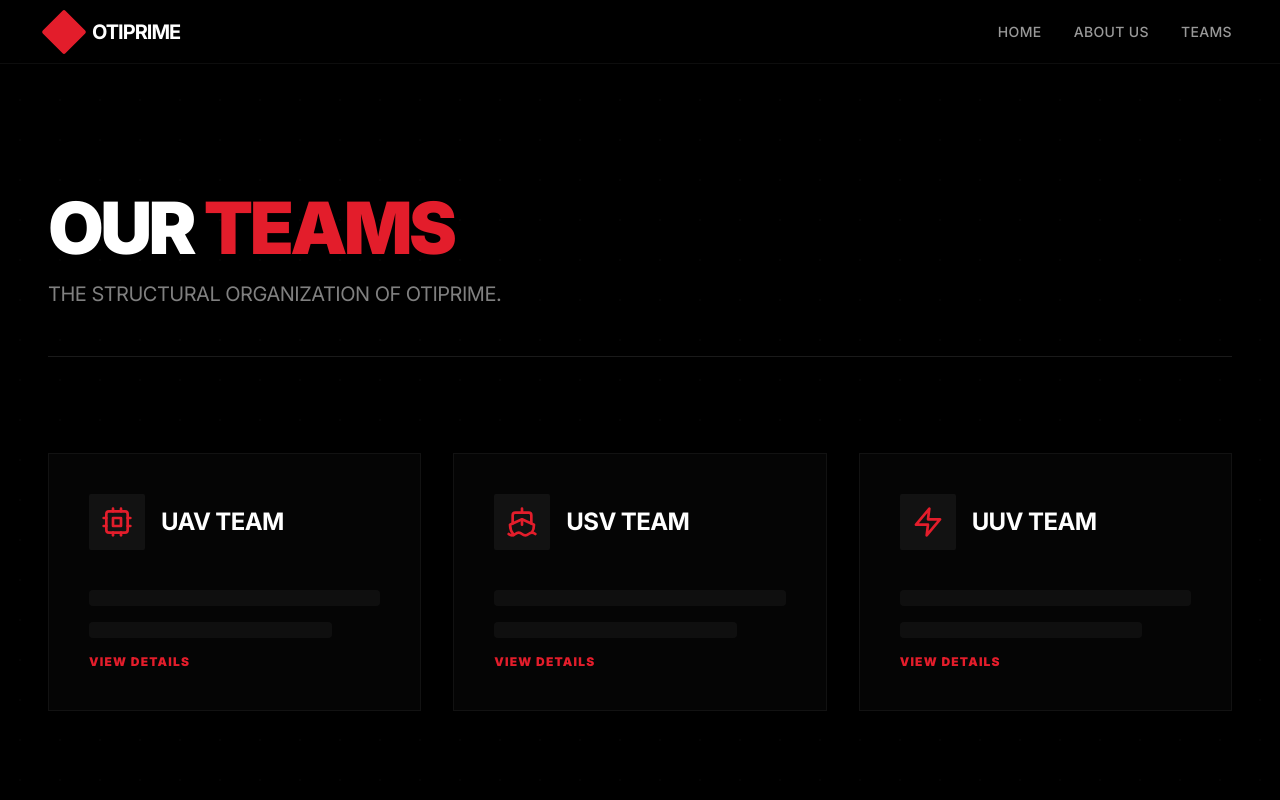
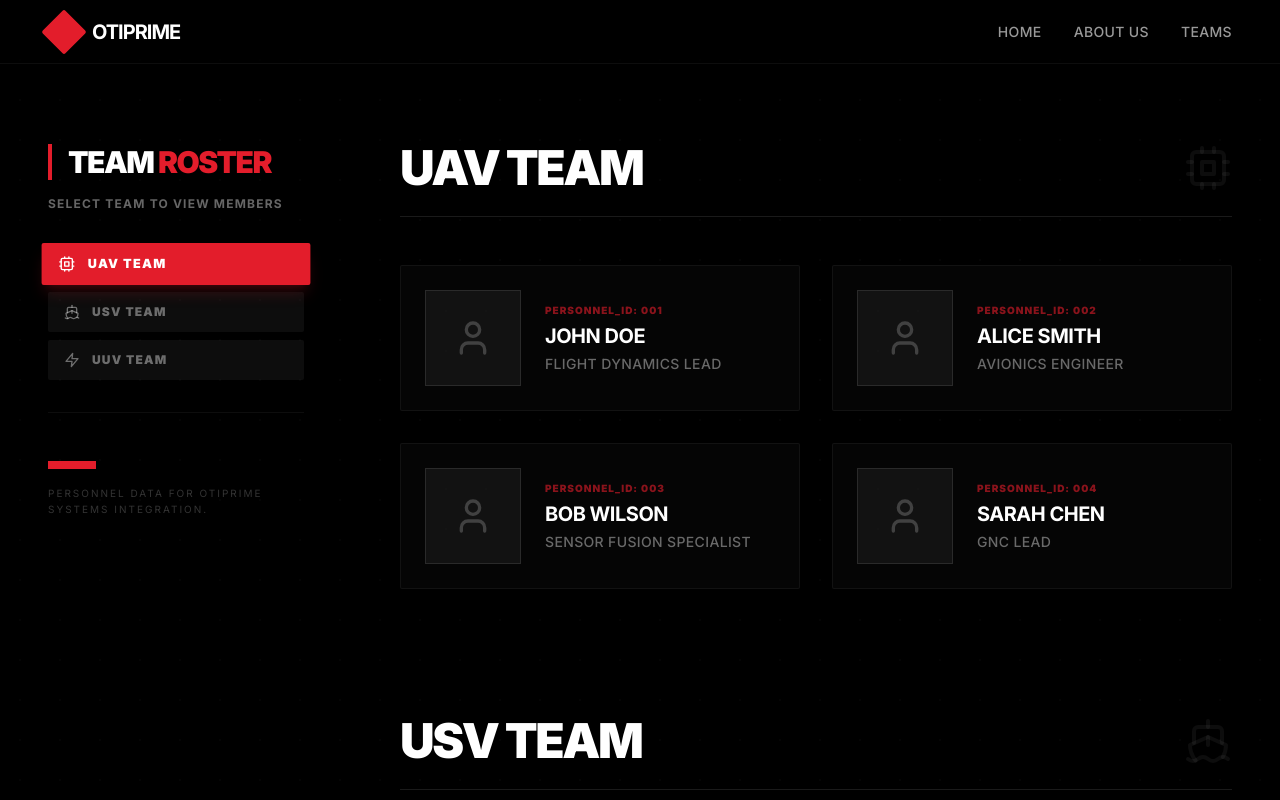
Before and after one commit to WolfverusWasTaken/optiprime, a Next.js app: page /teams in a window 1280 px wide. Shown: the top 800 px of the page. Built offline with nearby package versions, Linux system fonts and the light colour scheme.

Commit message:
feat: update team

```diff
--- a/src/app/teams/page.tsx
+++ b/src/app/teams/page.tsx
@@ -1,41 +1,170 @@
-import React from "react";
-import { Cpu, Ship, Zap } from "lucide-react";
+"use client";
+
+import React, { useEffect, useState } from "react";
+import { Cpu, Ship, Zap, User } from "lucide-react";
+import { clsx, type ClassValue } from "clsx";
+import { twMerge } from "tailwind-merge";
+
+function cn(...inputs: ClassValue[]) {
+    return twMerge(clsx(inputs));
+}
+
+const teams = [
+    {
+        id: "uav",
+        name: "UAV TEAM",
+        icon: Cpu,
+        members: [
+            { name: "John Doe", role: "Flight Dynamics Lead" },
+            { name: "Alice Smith", role: "Avionics Engineer" },
+            { name: "Bob Wilson", role: "Sensor Fusion Specialist" },
+            { name: "Sarah Chen", role: "GNC Lead" },
+        ],
+    },
+    {
+        id: "usv",
+        name: "USV TEAM",
+        icon: Ship,
+        members: [
+            { name: "Michael Ross", role: "Marine Systems Lead" },
+            { name: "Emily Blunt", role: "Hull Design Engineer" },
+            { name: "David Gray", role: "Propulsion Specialist" },
+            { name: "Jessica Alba", role: "Autonomy Lead" },
+        ],
+    },
+    {
+        id: "uuv",
+        name: "UUV TEAM",
+        icon: Zap,
+        members: [
+            { name: "Tom Hardy", role: "Sub-sea Systems Lead" },
+            { name: "Lara Croft", role: "Pressure Vessel Engineer" },
+            { name: "Bruce Wayne", role: "Acoustics Specialist" },
+            { name: "Diana Prince", role: "Deployment Lead" },
+        ],
+    },
+];
 
 export default function TeamsPage() {
+    const [activeSection, setActiveSection] = useState("uav");
+
+    useEffect(() => {
+        const observer = new IntersectionObserver(
+            (entries) => {
+                entries.forEach((entry) => {
+                    if (entry.isIntersecting) {
+                        setActiveSection(entry.target.id);
+                    }
+                });
+            },
+            { threshold: 0.5 }
+        );
+
+        teams.forEach((team) => {
+            const element = document.getElementById(team.id);
+            if (element) observer.observe(element);
+        });
+
+        return () => observer.disconnect();
+    }, []);
+
     return (
-        <div className="container mx-auto px-6 lg:px-12 py-24 space-y-24">
-            <header className="space-y-4 border-b border-white/10 pb-12">
-                <h1 className="text-5xl md:text-7xl font-black uppercase tracking-tighter">
-                    OUR <span className="text-sit-red">TEAMS</span>
+        <div className="container mx-auto px-6 lg:px-12 py-12 relative">
+            <div className="flex flex-col lg:flex-row gap-12 lg:gap-24 items-start">
+
+                {/* LEFT SIDEBAR - Sticky Team List */}
+                <aside className="lg:sticky lg:top-32 w-full lg:w-64 space-y-8">
+                    <div className="space-y-4">
+                        <h1 className="text-3xl font-black uppercase tracking-tighter border-l-4 border-sit-red pl-4">
+                            TEAM <span className="text-sit-red">ROSTER</span>
                         </h1>
-                <p className="text-xl text-white/50 uppercase tracking-tight max-w-2xl">
-                    The structural organization of Otiprime.
+                        <p className="text-xs text-white/40 uppercase tracking-widest font-bold">
+                            Select team to view members
                         </p>
-            </header>
+                    </div>
 
-            <div className="grid grid-cols-1 md:grid-cols-2 lg:grid-cols-3 gap-8">
-                {[
-                    { name: "UAV TEAM", icon: Cpu },
-                    { name: "USV TEAM", icon: Ship },
-                    { name: "UUV TEAM", icon: Zap }
-                ].map((team, i) => (
-                    <div key={i} className="p-10 border border-white/5 bg-[#050505] group hover:border-sit-red transition-all">
-                        <div className="flex items-center gap-4 mb-4">
-                            <div className="p-3 bg-white/5 text-sit-red rounded-sm group-hover:bg-sit-red group-hover:text-white transition-colors">
-                                <team.icon className="w-8 h-8" />
+                    <nav className="flex flex-row lg:flex-col gap-2 overflow-x-auto lg:overflow-visible pb-4 lg:pb-0">
+                        {teams.map((team) => (
+                            <a
+                                key={team.id}
+                                href={`#${team.id}`}
+                                className={cn(
+                                    "flex items-center gap-3 px-4 py-3 rounded-sm text-xs font-black uppercase tracking-widest transition-all whitespace-nowrap",
+                                    activeSection === team.id
+                                        ? "bg-sit-red text-white scale-105 shadow-lg shadow-sit-red/20"
+                                        : "bg-white/5 text-white/40 hover:bg-white/10 hover:text-white"
+                                )}
+                            >
+                                <team.icon className="w-4 h-4" />
+                                {team.name}
+                            </a>
+                        ))}
+                    </nav>
+
+                    <div className="hidden lg:block pt-12 border-t border-white/5">
+                        <div className="h-2 w-12 bg-sit-red mb-4" />
+                        <p className="text-[10px] text-white/20 uppercase tracking-[0.2em] leading-relaxed">
+                            Personnel data for OTIPRIME systems integration.
+                        </p>
                     </div>
-                            <h3 className="text-2xl font-bold uppercase tracking-tight">{team.name}</h3>
+                </aside>
+
+                {/* RIGHT CONTENT - Scrollable Sections */}
+                <main className="flex-1 space-y-32 mb-40">
+                    {teams.map((team) => (
+                        <section
+                            key={team.id}
+                            id={team.id}
+                            className="scroll-mt-32 space-y-12"
+                        >
+                            <div className="flex items-end justify-between border-b border-white/10 pb-6">
+                                <div className="space-y-2">
+                                    <h2 className="text-4xl lg:text-5xl font-black uppercase tracking-tighter">
+                                        {team.name}
+                                    </h2>
                                 </div>
-                        <div className="space-y-4 pt-6">
-                            <div className="h-4 w-full bg-white/5 animate-pulse rounded" />
-                            <div className="h-4 w-5/6 bg-white/5 animate-pulse rounded" />
-                            <button className="text-xs text-sit-red font-black uppercase tracking-widest mt-8 flex items-center gap-1 hover:underline">
-                                VIEW DETAILS
-                            </button>
+                                <team.icon className="hidden md:block w-12 h-12 text-white/5" />
+                            </div>
+
+                            {/* Photo Gallery Grid */}
+                            <div className="grid grid-cols-1 sm:grid-cols-2 lg:grid-cols-2 xl:grid-cols-2 gap-8">
+                                {team.members.map((member, idx) => (
+                                    <div
+                                        key={idx}
+                                        className="group relative overflow-hidden bg-[#050505] border border-white/5 p-6 rounded-sm hover:border-sit-red/50 transition-all"
+                                    >
+                                        <div className="flex gap-6 items-center">
+                                            {/* Photo Placeholder */}
+                                            <div className="relative w-24 h-24 flex-shrink-0 bg-white/5 border border-white/10 overflow-hidden flex items-center justify-center group-hover:bg-sit-red/10 transition-colors">
+                                                <div className="absolute inset-0 opacity-10 bg-dot-grid" />
+                                                <User className="w-10 h-10 text-white/20 group-hover:text-sit-red transition-colors" />
+                                            </div>
+
+                                            <div className="space-y-1">
+                                                <div className="text-[10px] text-sit-red font-black uppercase tracking-widest mb-1 opacity-60 group-hover:opacity-100 transition-opacity">
+                                                    Personnel_ID: 00{idx + (team.id === 'usv' ? 5 : team.id === 'uuv' ? 9 : 1)}
+                                                </div>
+                                                <h3 className="text-xl font-bold uppercase tracking-tight text-white group-hover:text-sit-red transition-colors">
+                                                    {member.name}
+                                                </h3>
+                                                <p className="text-sm text-white/40 uppercase tracking-wide font-medium">
+                                                    {member.role}
+                                                </p>
+                                            </div>
+
+                                            {/* Accent Corner */}
+                                            <div className="absolute top-0 right-0 w-8 h-8 opacity-0 group-hover:opacity-100 transition-opacity">
+                                                <div className="absolute top-0 right-0 w-full h-[1px] bg-sit-red" />
+                                                <div className="absolute top-0 right-0 h-full w-[1px] bg-sit-red" />
+                                            </div>
                                         </div>
                                     </div>
                                 ))}
                             </div>
+                        </section>
+                    ))}
+                </main>
+            </div>
         </div>
     );
 }
```
Also changed, not shown: src/app/page.tsx (+0 -54 lines). Lines whose indentation alone changed are shown as unchanged.
